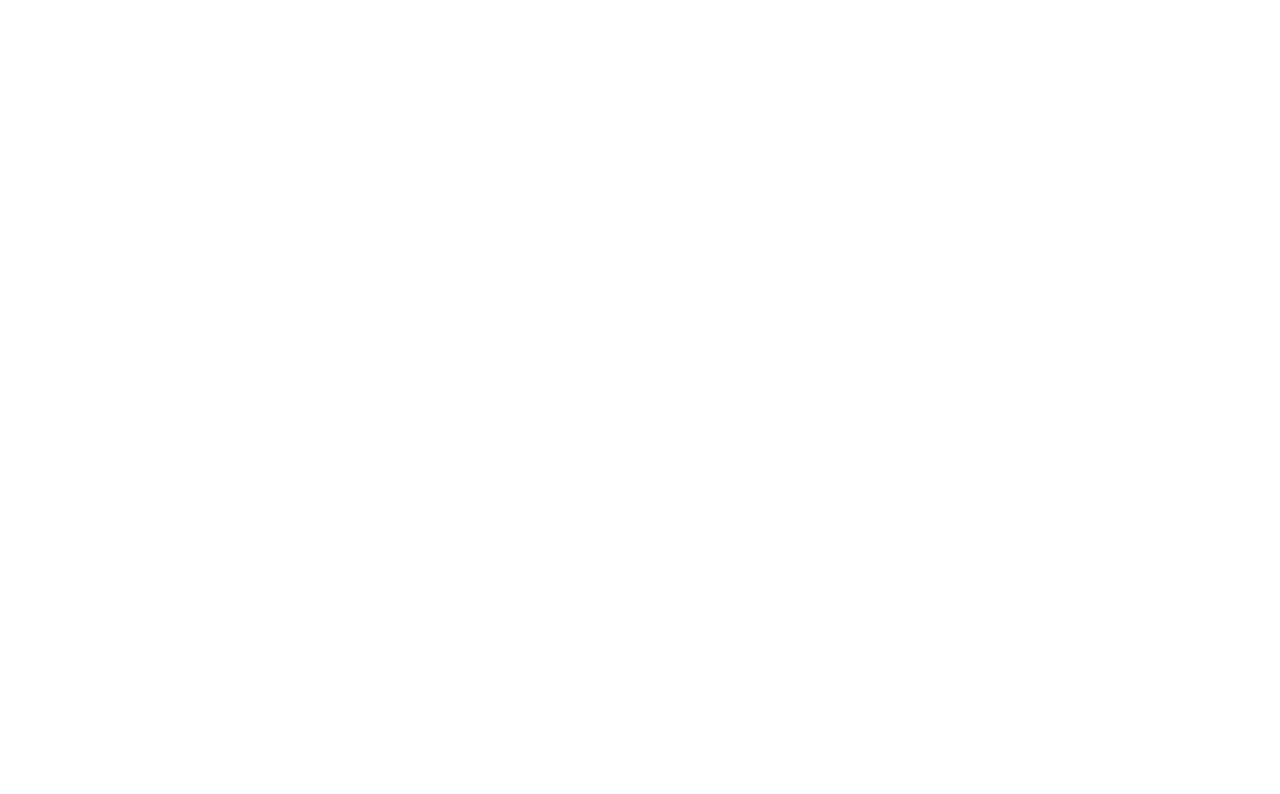
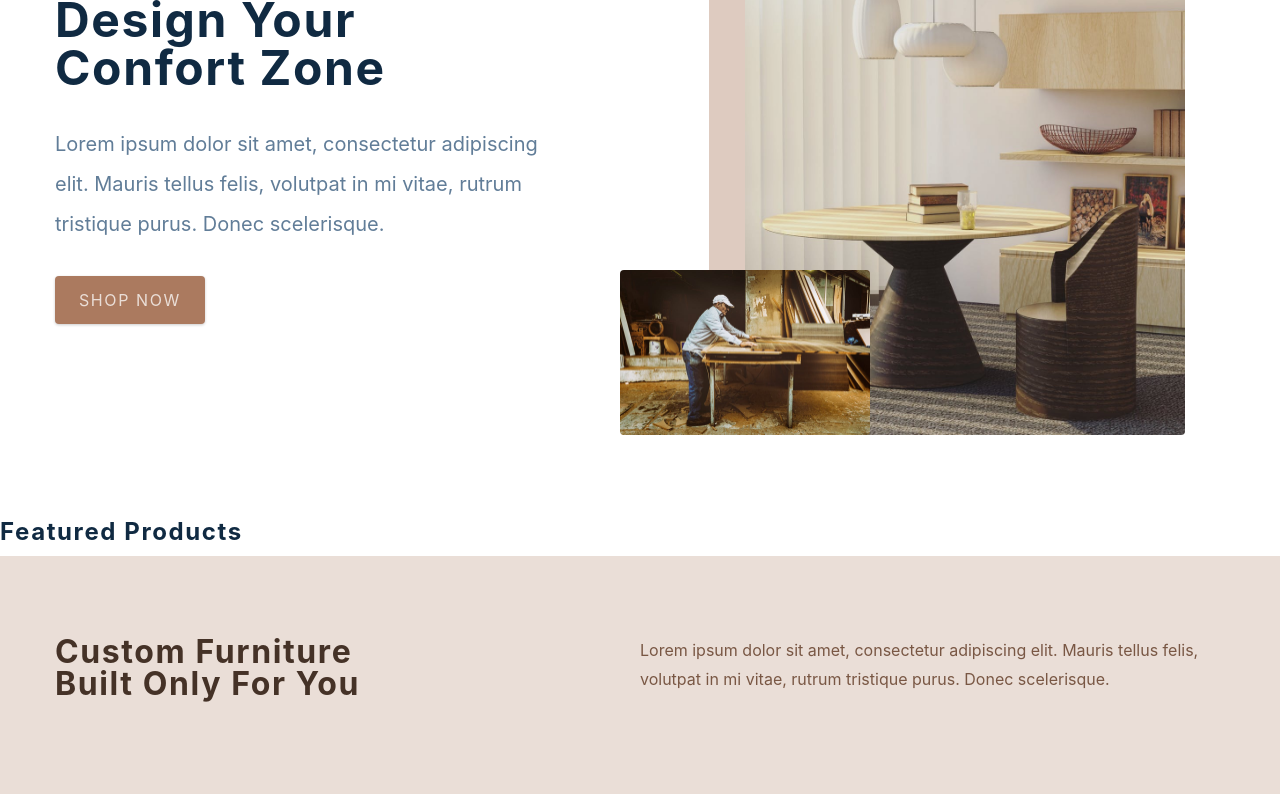
Before and after one commit to LeinnyJimenez/Comfy-Store, a React (Create React App) app: page / in a window 1280 px wide. Shown: the part 280-1074 px from the top of the page. Before the commit the page ends 800 px from the top, so only its background shows below. Built offline with nearby package versions, Linux system fonts and the light colour scheme; the HTML template or start-up script is replaced by a standard one.

Commit message:
home page

```diff
--- a/src/components/Contact.js
+++ b/src/components/Contact.js
@@ -2,7 +2,34 @@
 import styled from 'styled-components'
 
 const Contact = () => {
-  return <h4>contact section</h4>
+  return (
+    <Wrapper>
+      <div className='section-center'>
+        <h3>Join our newsletter and get 20 % off</h3>\
+        <div className='content'>
+          <p>
+            Lorem ipsum dolor sit amet, consectetur adipiscing elit.
+            Mauris tellus felis, volutpat in mi vitae, rutrum tristique purus.
+            Donec scelerisque.
+          </p>
+          <form
+            className='conatct-form'
+            action="https://formspree.io/f/xjvdwrwy"
+            method="POST"
+
+          >
+            <input
+              type='email'
+              className='form-input'
+              placeholder='enter email'
+              name='_replyto'
+            />
+            <button type='submit' className='submit-btn'>suscribe</button>
+          </form>
+        </div>
+      </div>
+    </Wrapper>
+  )
 }
 const Wrapper = styled.section`
   padding: 5rem 0;
--- a/src/components/Hero.js
+++ b/src/components/Hero.js
@@ -5,7 +5,23 @@
 import heroBcg2 from '../assets/hero-bcg-2.jpeg'
 
 const Hero = () => {
-  return <h4>hero</h4>
+  return (
+    <Wrapper className='section-center'>
+      <article className='content'>
+        <h1>design your <br /> confort zone</h1>
+        <p>
+          Lorem ipsum dolor sit amet, consectetur adipiscing elit.
+          Mauris tellus felis, volutpat in mi vitae, rutrum tristique purus.
+          Donec scelerisque.
+        </p>
+        <Link to='products' className='btn hero-btn'>Shop Now</Link>
+      </article>
+      <article className='img-container'>
+        <img src={heroBcg} alt='nice table' className='main-img' />
+        <img src={heroBcg2} alt='person working' className='accent-img' />
+      </article>
+    </Wrapper>
+  )
 }
 
 const Wrapper = styled.section`
--- a/src/components/Services.js
+++ b/src/components/Services.js
@@ -3,7 +3,35 @@
 import { services } from '../utils/constants'
 
 const Services = () => {
-  return <h4>services </h4>
+  return (
+    <Wrapper>
+      <div className='section-center'>
+        <article className='header'>
+          <h3>Custom furniture <br /> built only for you</h3>
+          <p>
+            Lorem ipsum dolor sit amet, consectetur adipiscing elit.
+            Mauris tellus felis, volutpat in mi vitae, rutrum tristique purus.
+            Donec scelerisque.
+          </p>
+        </article>
+        <div className='services-center'>
+          {
+            services.map(service => {
+
+              const { id, icon, title, text } = service
+
+              return <article key={id} className='service'>
+                <span className='icon'>{icon}</span>
+                <h4>{title}</h4>
+                <p>{text}</p>
+              </article>
+            })
+          }
+        </div>
+      </div>
+
+    </Wrapper>
+  )
 }
 
 const Wrapper = styled.section`
--- a/src/pages/HomePage.js
+++ b/src/pages/HomePage.js
@@ -1,7 +1,14 @@
 import React from 'react'
 import { FeaturedProducts, Hero, Services, Contact } from '../components'
 const HomePage = () => {
-  return <h4>home page</h4>
+  return (
+    <main>
+      <Hero />
+      <FeaturedProducts />
+      <Services />
+      <Contact />
+    </main>
+  )
 }
 
 export default HomePage
```
